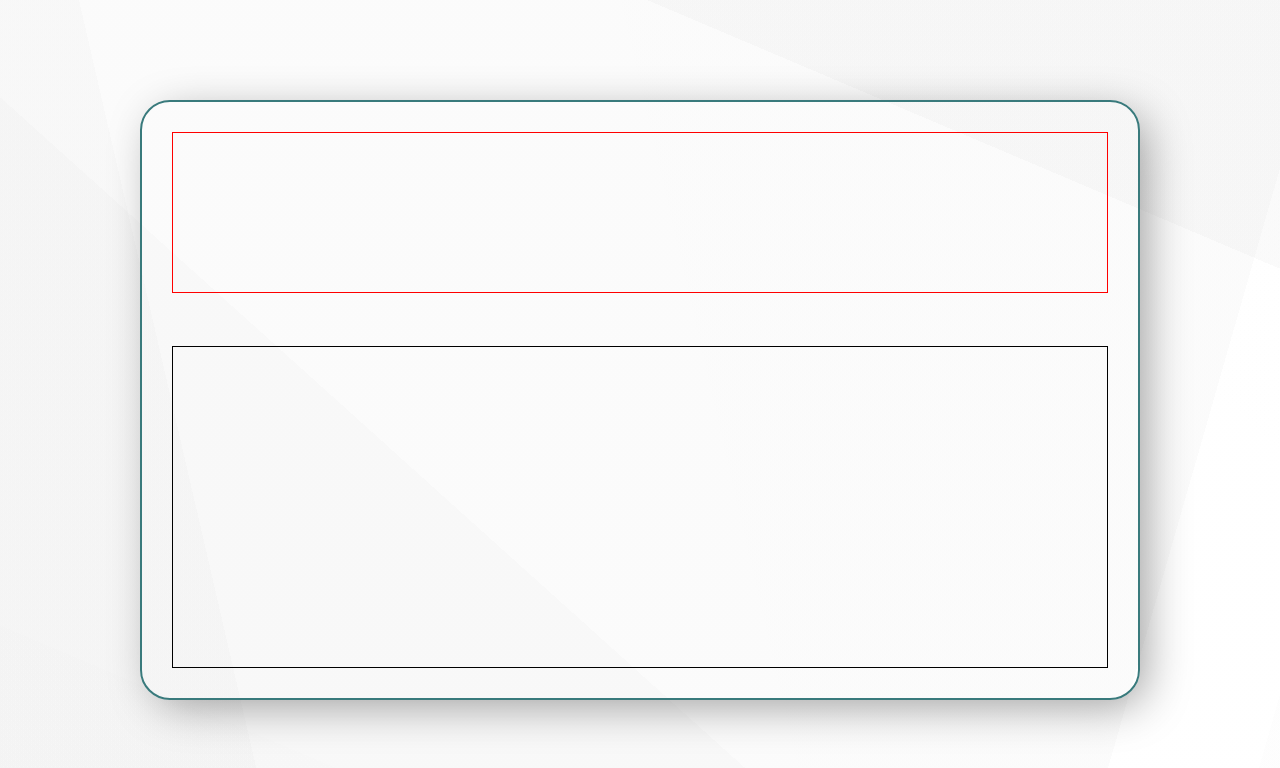
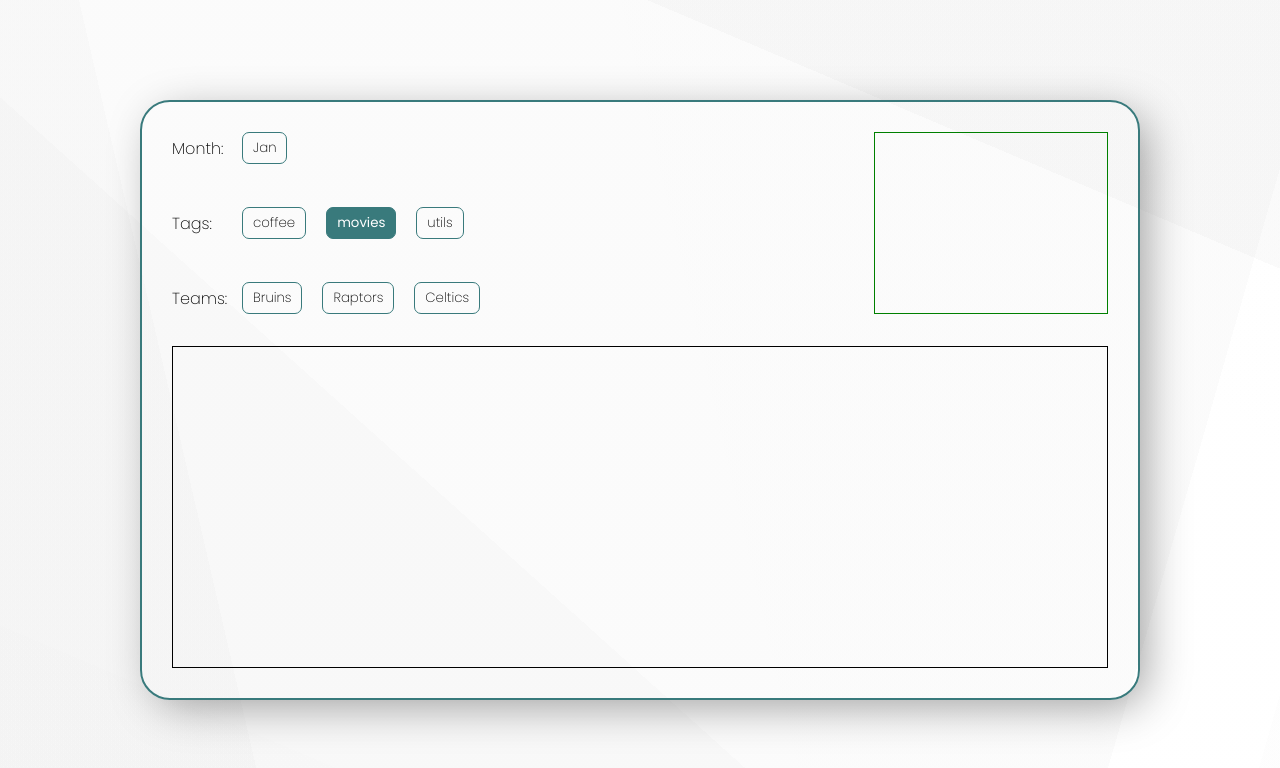
Before and after one commit to lavaboy1738/jt-case, a React (Create React App) app: page / in a window 1280 px wide. Shown: the top 768 px of the page. Built offline with nearby package versions, Linux system fonts and the light colour scheme.

Commit message:
selectors section styling complete

```diff
--- a/src/App.scss
+++ b/src/App.scss
@@ -7,6 +7,16 @@
     margin: 0;
     box-sizing: border-box;
     font-family: 'Poppins', sans-serif;
+    font-weight: 200;
+}
+
+ul,ol{
+    list-style: none;
+}
+
+button{
+    border: none;
+    background: none;
 }
 
 .App{
--- /dev/null
+++ b/src/Components/bottom.tsx
@@ -0,0 +1,15 @@
+import React from "react";
+import styled from "styled-components";
+
+const BottomStyles = styled.div`
+    height: 60%;
+    border: 1px solid black;
+`
+
+export const Bottom = ()=>{
+    return (
+        <BottomStyles>
+
+        </BottomStyles>
+    )
+}
--- /dev/null
+++ b/src/Components/defaultButton.tsx
@@ -0,0 +1,27 @@
+import React from "react";
+import styled from "styled-components";
+
+const DefaultButtonStyles = styled.button`
+    margin: 0 10px;
+    padding: 5px 10px;
+    border: 1px solid var(--seagreen);
+    cursor: pointer;
+    border-radius: 7px;
+    &.active{
+        background-color: var(--seagreen);
+        color: white;
+        font-weight: 400;
+    }
+`
+type Prop = {
+    text: String
+    active: Boolean
+}
+
+export const DefaultButton = (prop: Prop)=>{
+    return(
+        <DefaultButtonStyles className={prop.active? "active" : ""}>
+            {prop.text}
+        </DefaultButtonStyles>
+    )
+}
--- a/src/Components/layout.tsx
+++ b/src/Components/layout.tsx
@@ -1,5 +1,9 @@
 import React from "react";
 import styled from "styled-components";
+
+//components
+import {Top} from "./top";
+import {Bottom} from "./bottom";
 
 const LayoutStyles = styled.div`
     border: 2px solid var(--seagreen);
@@ -11,21 +15,13 @@ const LayoutStyles = styled.div`
     display: flex;
     flex-direction: column;
     justify-content: space-between;
-    .top{
-        height: 30%;
-        border: 1px solid red;
-    }
-    .bottom{
-        height: 60%;
-        border: 1px solid black;
-    }
 `
 
 export const Layout = ()=>{
     return(
         <LayoutStyles>
-            <div className="top"></div>
-            <div className="bottom"></div>
+            <Top/>
+            <Bottom/>
         </LayoutStyles>
     )
 }
--- /dev/null
+++ b/src/Components/selectors.tsx
@@ -0,0 +1,61 @@
+import React from "react";
+import styled from "styled-components";
+
+//components
+import {DefaultButton} from "./defaultButton";
+
+const SelectorsStyles = styled.div`
+    width: 70%;
+    height: 100%;
+    display: flex;
+    flex-direction: column;
+    justify-content: space-between;
+    .label{
+        display: inline-block;
+        width: 70px;
+    }
+    .month{
+        display: flex;
+        align-items: center;
+    }
+    .tags{
+        display: flex;
+        align-items: center;
+    }
+    .teams{
+        display: flex;
+        align-items: center;
+    }
+    .content{
+        margin-left: -10px;
+    }
+`
+
+export const Selectors = ()=>{
+    return(
+        <SelectorsStyles>
+            <div className="month">
+                <span className="label">Month:</span>
+                <div className="content">
+                    <DefaultButton text="Jan" active={false}/>
+                </div>
+            </div>
+            <div className="tags">
+                <span className="label">Tags:</span>
+                <div className="content">
+                    <DefaultButton text="coffee" active={false}/>
+                    <DefaultButton text="movies" active={true}/>
+                    <DefaultButton text="utils" active={false}/>
+                </div>
+            </div>
+            <div className="teams">
+                <span className="label">Teams:</span>
+                <div className="content">
+                    <DefaultButton text="Bruins" active={false}/>
+                    <DefaultButton text="Raptors" active={false}/>
+                    <DefaultButton text="Celtics" active={false}/>
+                </div>
+            </div>
+        </SelectorsStyles>
+    )
+}
--- /dev/null
+++ b/src/Components/top.tsx
@@ -0,0 +1,21 @@
+import React from "react";
+import styled from "styled-components";
+
+//components
+import {Selectors} from "./selectors";
+import {Total} from "./total"
+
+const TopStyles = styled.div`
+    height: 34%;
+    display: flex;
+    justify-content: space-between;
+`
+
+export const Top = ()=>{
+    return (
+        <TopStyles>
+            <Selectors/>
+            <Total/>
+        </TopStyles>
+    )
+}
--- /dev/null
+++ b/src/Components/total.tsx
@@ -0,0 +1,16 @@
+import React from "react";
+import styled from "styled-components";
+
+const TotalStyles = styled.div`
+    width: 25%;
+    height: 100%;
+    border: 1px solid green;
+`
+
+export const Total = ()=>{
+    return(
+        <TotalStyles>
+
+        </TotalStyles>
+    )
+}
```
